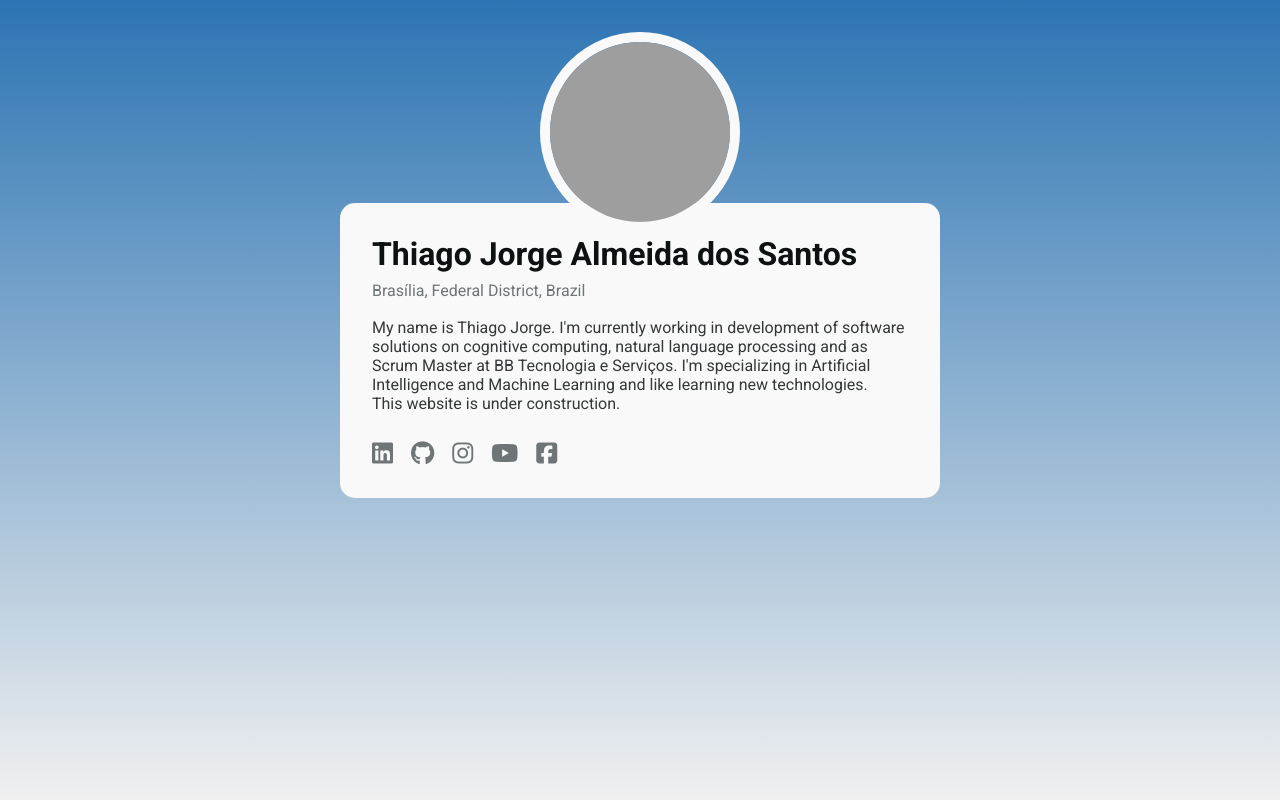
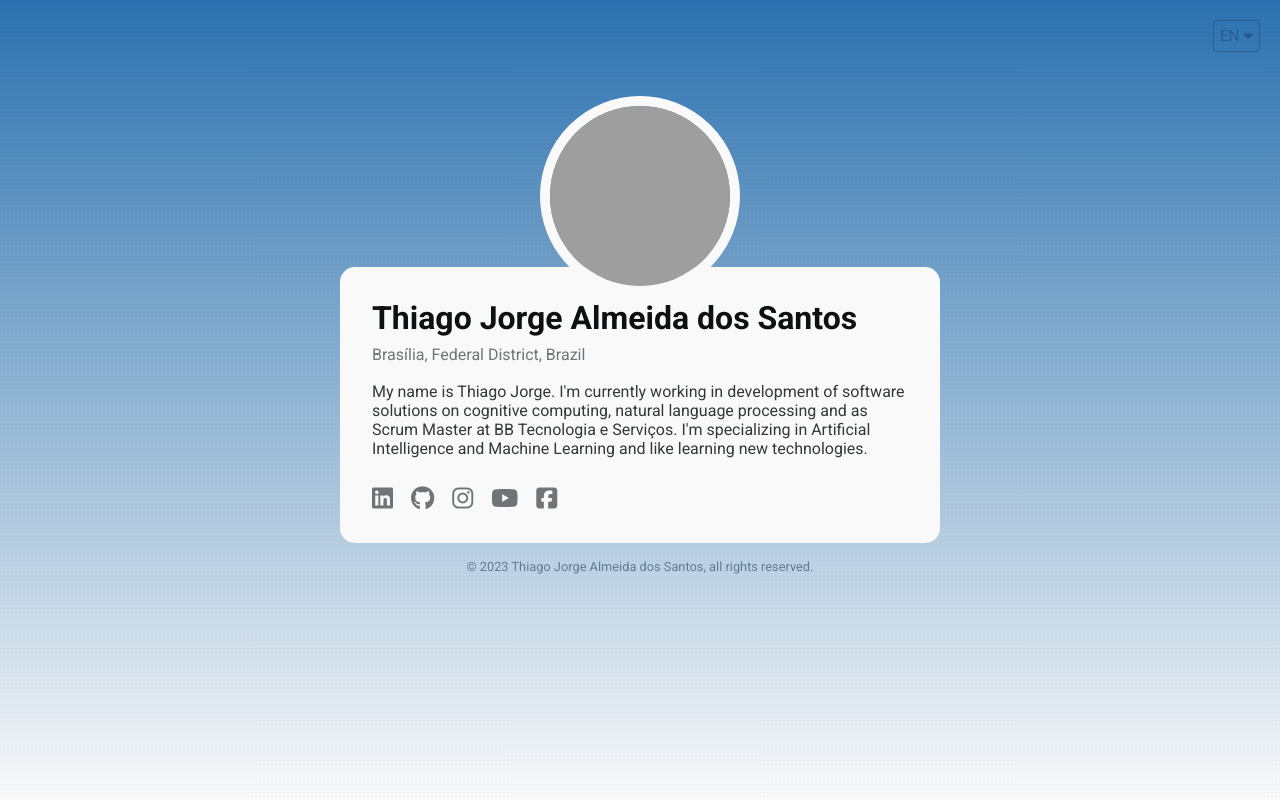
Before and after one commit to tjas/thiago-tjas.com, a Django app: page / in a window 1280 px wide. Run offline with Django 4.2, Linux system fonts and the light colour scheme; some libraries are stand-ins or nearby versions; grey boxes are pictures that could not be loaded.

Commit message:
Update to modules, footer and navbar

```diff
--- /dev/null
+++ b/website/static/css/footer.css
@@ -0,0 +1,18 @@
+footer div {
+    display: flex;
+    flex-direction: column;
+    justify-content: center;
+    align-content: center;
+    align-items: center;
+    color: var(--btn-blue-n1);
+    opacity: .5;
+    font-size: .8em;
+    translate: 0 -45px;
+    padding: 0 32px;
+}
+
+img.logo.django {
+    width: 64px;
+    translate: 0 7px;
+    margin-left: 4px;
+}
--- a/website/static/css/main.css
+++ b/website/static/css/main.css
@@ -1,7 +1,6 @@
 @import url('https://fonts.googleapis.com/css2?family=Roboto:ital,wght@0,100;0,300;0,400;0,500;0,700;0,900;1,100;1,300;1,400;1,500;1,700;1,900&display=swap');
 
 * {
-
     /* References:
         https://colorhunt.co/palettes/popular
      */
@@ -32,12 +31,10 @@
     --font-n3: var(--bg-color-black-n5);
 }
 
+/* https://www.transparenttextures.com */
 body {
     font-family: 'Roboto', sans-serif;
-    /* background-color: var(--bg-color-white-n5); */
-    /* background-image: linear-gradient(to bottom right, var(--btn-blue-n1), var(--btn-blue-n4)); */
-    background: linear-gradient(to bottom, var(--btn-blue-n4), var(--bg-color-white-n5));
-    /* background-color: transparent; */
+    background-image: url("../img/patterns/absurdity.png"), linear-gradient(var(--btn-blue-n4), var(--bg-color-white-n0));
 }
 
 #presentation {
@@ -49,6 +46,7 @@ body {
     gap: 16px;
     height: auto;
     margin: 32px;
+    padding-top: 64px;
 }
 
 #avatar {
@@ -66,7 +64,7 @@ body {
     max-width: 600px;
 }
 
-img {
+#avatar > img {
     width: 200px;
     height: 200px;
     border-radius: 50%;
@@ -101,13 +99,13 @@ li::marker {
     content: ""
 }
 
-a i {
+#networks ul li a i {
     color: var(--bg-color-black-n5);
     font-size: 1.5em;
     opacity: .75;
 }
 
-a i:hover {
+#networks ul li a i:hover {
     color: var(--btn-blue-n4);
     text-decoration: none;
     transition: .3s;
--- /dev/null
+++ b/website/static/css/navbar.css
@@ -0,0 +1,106 @@
+/* Adapted from:
+   https://github.com/frontend-joe/css-navbars/tree/main/navbar-2
+*/
+
+.navbar {
+    position: fixed;
+    z-index: 10;
+    top: 0;
+    left: 0;
+    display: flex;
+    align-items: center;
+    justify-content: space-between;
+    width: 100%;
+    height: 72px;
+    padding: 0 20px;
+    background: transparent;
+    color: var(--font-n1);
+}
+
+.navbar-menu button {
+    border: 0;
+    padding: 0;
+    font-family: inherit;
+    background: transparent;
+    color: inherit;
+    cursor: pointer;
+}
+
+.navbar-logo {
+    display: flex;
+    align-items: center;
+    gap: 12px;
+    width: 120px;
+}
+
+.navbar-logo-icon {
+    height: 28px;
+}
+
+@media only screen and (min-width: 400px) {
+    .navbar-logo-icon {
+        height: 24px;
+    }
+}
+
+.navbar-logo-text {
+    display: none;
+    height: 19px;
+}
+
+@media only screen and (min-width: 400px) {
+    .navbar-logo-text {
+        display: block;
+    }
+}
+
+.navbar-menu {
+    display: flex;
+    transition: 0.3s;
+    gap: 32px;
+}
+
+@media only screen and (min-width: 600px) {
+    .navbar-menu {
+        /* flex: 1 1 auto; */
+        flex: 1 1 auto;
+        justify-content: right;
+        margin-right: 120px;
+    }
+}
+
+.navbar-menu > button {
+    position: relative;
+    /* flex: 0 0 36px; */
+    display: grid;
+    /* place-items: center; */
+    place-items: center;
+    font-size: 1.2em;
+    height: 72px;
+    /* width: 36px; */
+    opacity: 0.3;
+}
+
+.navbar-menu > button.active {
+    opacity: 1;
+}
+
+@media only screen and (min-width: 600px) {
+    .navbar-menu > button:last-child {
+        position: absolute;
+        right: 20px;
+    }
+}
+
+.localization {
+    border: 1px solid var(--btn-blue-n1);
+    border-radius: 4px;;
+    color: var(--btn-blue-n1);
+    font-size: .8em;
+    padding: 6px;
+    gap: 4px;
+}
+.localization .icon i {
+    color: var(--btn-blue-n1);
+    font-size: 1em;
+}
--- a/website/templates/base.html
+++ b/website/templates/base.html
@@ -14,67 +14,25 @@
 
         <title>{% block title %}thiago-tjas{% endblock %}</title>
 
+        {% comment %} <script type="text/javascript" src="{% static 'js/jquery.js' %}"></script> {% endcomment %}
+
         <link rel="stylesheet" type="text/css" href="{% static 'css/reset.css' %}">
         <link rel="stylesheet" type="text/css" href="{% static 'css/main.css' %}">
+        <link rel="stylesheet" type="text/css" href="{% static 'css/navbar.css' %}">
+        <link rel="stylesheet" type="text/css" href="{% static 'css/footer.css' %}">
     </head>
 
     <body>
-        <header></header>
+        <header>
+            {% include 'navbar.html' %}
+        </header>
+
         <main>
+            {% block content %}
+                {% include 'home.html' %}
+            {% endblock %}
+        </main>
 
-            <section id="presentation">
-                <div id="avatar">
-                    <img src="https://github.com/tjas.png" />
-                </div>
-                <div id="infos">
-                    <div>
-                        <h2>Thiago Jorge Almeida dos Santos</h2>
-                        <p class="location">Brasília, Federal District, Brazil</p>
-                        <p>My name is Thiago Jorge. I'm currently working in development of software solutions on cognitive computing, natural language processing and as Scrum Master at BB Tecnologia e Serviços. I'm specializing in Artificial Intelligence and Machine Learning and like learning new technologies.</p>
-                        <p>This website is under construction.</p>
-                    </div>
-                    <div id="networks">
-                        <ul>
-                            <li>
-                                <a href="https://www.linkedin.com/in/thiago-tjas/?locale=en_US" target="_blank"
-                                    data-toggle="tooltip" data-placement="bottom" title="LinkedIn" value="LinkedIn">
-                                    <i class="fa-brands fa-linkedin"></i>
-                                </a>
-                            </li>
-                            <li>
-                                <a href="https://github.com/tjas" target="_blank"
-                                    data-toggle="tooltip" data-placement="bottom" title="GitHub" value="GitHub">
-                                    <i class="fa-brands fa-github"></i>
-                                </a>
-                            </li>
-                            <li>
-                                <a href="https://www.instagram.com/thiago.tjas/" target="_blank"
-                                    data-toggle="tooltip" data-placement="bottom" title="Instagram" value="Instagram">
-                                    <i class="fa-brands fa-instagram"></i>
-                                </a>
-                            </li>
-                            <li>
-                                <a href="https://www.youtube.com/channel/UCBwVmHSS1IShgwTupawfHWQ" target="_blank"
-                                    data-toggle="tooltip" data-placement="bottom" title="YouTube" value="YouTube">
-                                    <i class="fa-brands fa-youtube"></i>
-                                </a>
-                            </li>
-                            <li>
-                                <a href="https://www.facebook.com/thiago.tjas" target="_blank"
-                                    data-toggle="tooltip" data-placement="bottom" title="Facebook" value="Facebook">
-                                    <i class="fa-brands fa-square-facebook"></i>
-                                </a>
-                            </li>
-                        <ul>
-                    </div>
-                </div>
-            </section>
-
-
-
-        </main>
-        <footer></footer>
-
-        <script type="text/javascript" src="{% static 'js/tooltips.js' %}"></script>
+        {% comment %} <script type="text/javascript" src="{% static 'js/tooltips.js' %}"></script> {% endcomment %}
     </body>
 </html>
--- /dev/null
+++ b/website/templates/footer.html
@@ -0,0 +1,6 @@
+<footer>
+    <div>
+        © {% now "Y" %} Thiago Jorge Almeida dos Santos, all rights reserved.
+        {% comment %} <span>Made with <a href="http://www.djangoproject.com/"><img class="logo django" src="https://static.djangoproject.com/img/logo-django.42234b631760.svg" border="0" alt="Django" title="Django" /></a><span> {% endcomment %}
+    </div>
+</footer>
--- a/website/templates/home.html
+++ b/website/templates/home.html
@@ -1 +1,55 @@
 {% extends 'base.html' %}
+
+{% block content %}
+
+<section id="presentation">
+    <div id="avatar">
+        <img src="https://github.com/tjas.png" />
+    </div>
+    <div id="infos">
+        <div>
+            <h2>Thiago Jorge Almeida dos Santos</h2>
+            <p class="location">Brasília, Federal District, Brazil</p>
+            <p>My name is Thiago Jorge. I'm currently working in development of software solutions on cognitive computing, natural language processing and as Scrum Master at BB Tecnologia e Serviços. I'm specializing in Artificial Intelligence and Machine Learning and like learning new technologies.</p>
+        </div>
+        <div id="networks">
+            <ul>
+                <li>
+                    <a href="https://www.linkedin.com/in/thiago-tjas/?locale=en_US" target="_blank"
+                        data-toggle="tooltip" data-placement="bottom" title="LinkedIn" value="LinkedIn">
+                        <i class="fa-brands fa-linkedin"></i>
+                    </a>
+                </li>
+                <li>
+                    <a href="https://github.com/tjas" target="_blank"
+                        data-toggle="tooltip" data-placement="bottom" title="GitHub" value="GitHub">
+                        <i class="fa-brands fa-github"></i>
+                    </a>
+                </li>
+                <li>
+                    <a href="https://www.instagram.com/thiago.tjas/" target="_blank"
+                        data-toggle="tooltip" data-placement="bottom" title="Instagram" value="Instagram">
+                        <i class="fa-brands fa-instagram"></i>
+                    </a>
+                </li>
+                <li>
+                    <a href="https://www.youtube.com/channel/UCBwVmHSS1IShgwTupawfHWQ" target="_blank"
+                        data-toggle="tooltip" data-placement="bottom" title="YouTube" value="YouTube">
+                        <i class="fa-brands fa-youtube"></i>
+                    </a>
+                </li>
+                <li>
+                    <a href="https://www.facebook.com/thiago.tjas" target="_blank"
+                        data-toggle="tooltip" data-placement="bottom" title="Facebook" value="Facebook">
+                        <i class="fa-brands fa-square-facebook"></i>
+                    </a>
+                </li>
+            <ul>
+        </div>
+    </div>
+
+    {% include 'footer.html' %}
+
+</section>
+
+{% endblock %}
--- /dev/null
+++ b/website/templates/navbar.html
@@ -0,0 +1,20 @@
+<nav class="navbar">
+    <h1 class="navbar-logo">
+        {% comment %} <img class="navbar-logo-icon" src="{% static 'img/logo.png' %}" /> {% endcomment %}
+        {% comment %} <img class="navbar-logo-text" src="{% static 'img/logo-text.png' %}" /> {% endcomment %}
+        <span class="navbar-logo-text"></span>
+    </h1>
+    <nav class="navbar-menu">
+        <button class="btn-opt"> </button>
+        {% comment %} <button class="btn-opt">Technologies</button>
+        <button class="btn-opt">Portfolio</button>
+        <button class="btn-opt">Career</button>
+        <button class="btn-opt">Contact</button> {% endcomment %}
+        <button type="button" class="btn-opt">
+        <div class="localization">
+            EN
+            <span class="icon"><i class="fa-solid fa-caret-down"></i></span>
+        </div>
+        </button>
+    </nav>
+</nav>
```
Also changed, not shown: website/static/img/patterns/absurdity.png (added), 1 other file.
